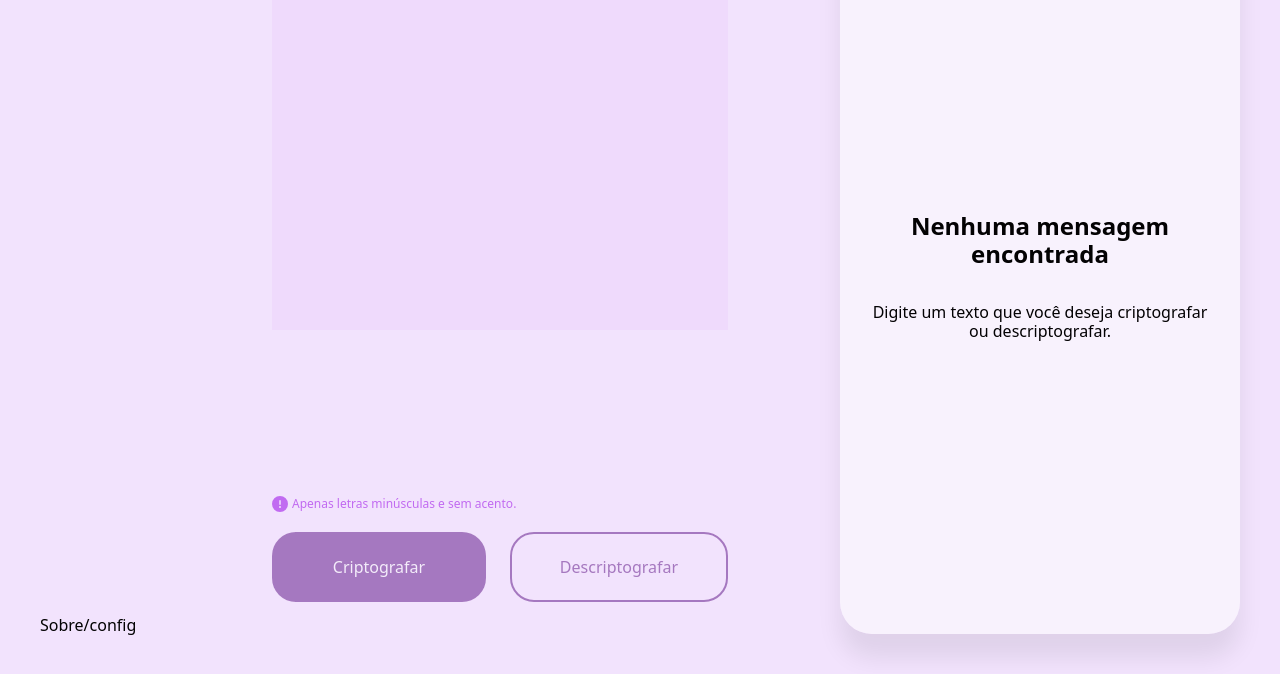
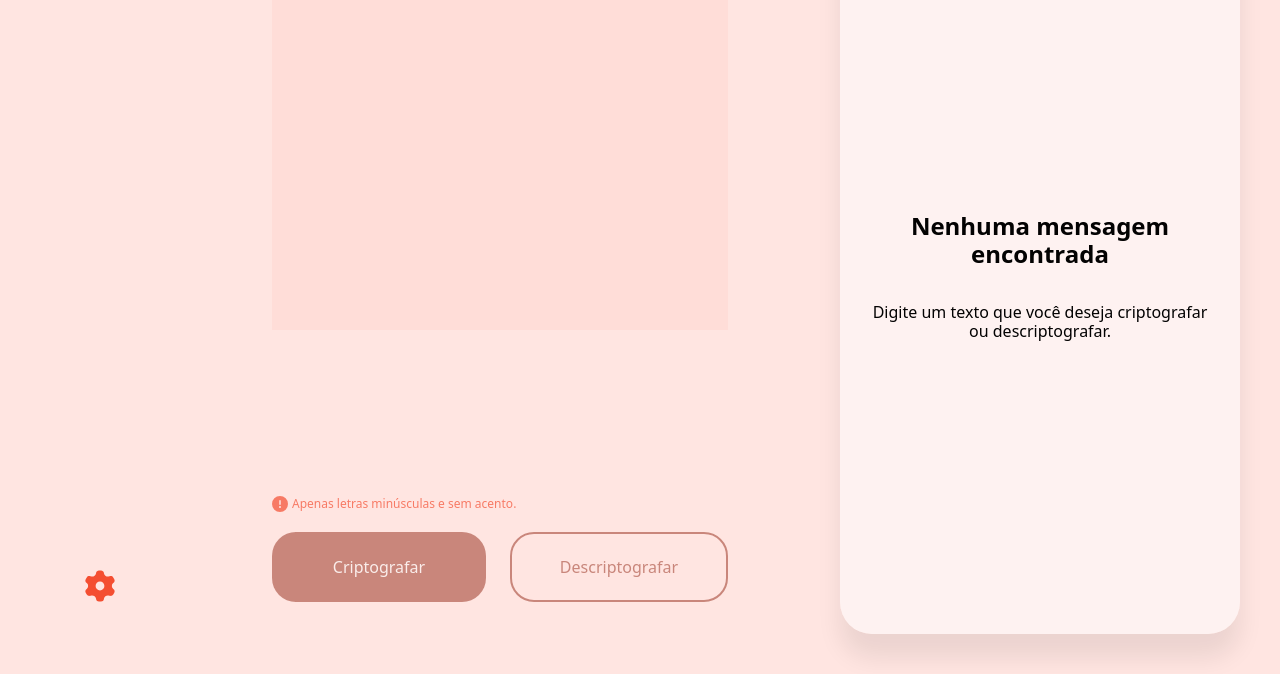
Before and after one commit to ahzorek/decodificador, a plain HTML site: page index.html in a window 1280 px wide. Shown: the part 126-800 px from the top of the page. Drawn offline with Linux system fonts and the light colour scheme.

Commit message:
inicializando modos claro/escuro e cores

```diff
--- a/index.html
+++ b/index.html
@@ -1,5 +1,5 @@
 <!DOCTYPE html>
-<html lang="pt-br" class="light purple">
+<html lang="pt-br" class="light red">
   <head>
     <meta charset="UTF-8" />
     <meta name="viewport" content="width=device-width, initial-scale=1.0" />
@@ -83,7 +83,7 @@
   </head>
   <body>
     <header>
-      <h1 class="title">Decodificador de Texto</h1>
+      <h1 class="sr-only">Decodificador de Texto</h1>
       <div class="logo">
         <svg viewBox="0 0 24 24" fill="none" xmlns="http://www.w3.org/2000/svg">
           <g id="SVGRepo_bgCarrier" stroke-width="0"></g>
@@ -153,6 +153,22 @@
         </div>
       </div>
     </main>
-    <footer>Sobre/config</footer>
+    <footer>
+      <svg viewBox="0 0 24 24" fill="none" xmlns="http://www.w3.org/2000/svg">
+        <g id="SVGRepo_bgCarrier" stroke-width="0"></g>
+        <g
+          id="SVGRepo_tracerCarrier"
+          stroke-linecap="round"
+          stroke-linejoin="round"
+        ></g>
+        <g id="SVGRepo_iconCarrier">
+          <path
+            fill-rule="evenodd"
+            clip-rule="evenodd"
+            d="M12.7848 0.449982C13.8239 0.449982 14.7167 1.16546 14.9122 2.15495L14.9991 2.59495C15.3408 4.32442 17.1859 5.35722 18.9016 4.7794L19.3383 4.63233C20.3199 4.30175 21.4054 4.69358 21.9249 5.56605L22.7097 6.88386C23.2293 7.75636 23.0365 8.86366 22.2504 9.52253L21.9008 9.81555C20.5267 10.9672 20.5267 13.0328 21.9008 14.1844L22.2504 14.4774C23.0365 15.1363 23.2293 16.2436 22.7097 17.1161L21.925 18.4339C21.4054 19.3064 20.3199 19.6982 19.3382 19.3676L18.9017 19.2205C17.1859 18.6426 15.3408 19.6754 14.9991 21.405L14.9122 21.845C14.7167 22.8345 13.8239 23.55 12.7848 23.55H11.2152C10.1761 23.55 9.28331 22.8345 9.08781 21.8451L9.00082 21.4048C8.65909 19.6754 6.81395 18.6426 5.09822 19.2205L4.66179 19.3675C3.68016 19.6982 2.59465 19.3063 2.07505 18.4338L1.2903 17.1161C0.770719 16.2436 0.963446 15.1363 1.74956 14.4774L2.09922 14.1844C3.47324 13.0327 3.47324 10.9672 2.09922 9.8156L1.74956 9.52254C0.963446 8.86366 0.77072 7.75638 1.2903 6.8839L2.07508 5.56608C2.59466 4.69359 3.68014 4.30176 4.66176 4.63236L5.09831 4.77939C6.81401 5.35722 8.65909 4.32449 9.00082 2.59506L9.0878 2.15487C9.28331 1.16542 10.176 0.449982 11.2152 0.449982H12.7848ZM12 15.3C13.8225 15.3 15.3 13.8225 15.3 12C15.3 10.1774 13.8225 8.69998 12 8.69998C10.1774 8.69998 8.69997 10.1774 8.69997 12C8.69997 13.8225 10.1774 15.3 12 15.3Z"
+          ></path>
+        </g>
+      </svg>
+    </footer>
   </body>
 </html>
--- a/scripts/app.js
+++ b/scripts/app.js
@@ -133,7 +133,8 @@ function addWarning() {
   }, 850)
 }
 
-//if char is uppercase return true
 function charNotAllowed(char) {
   return (char >= "à" && char <= "ÿ") || (char >= "À" && char <= "ß")
 }
+
+// funcionalidade definir tema de cores e modo escuro ou claro
--- a/styles/main.css
+++ b/styles/main.css
@@ -1,5 +1,6 @@
 @import "./colors.css";
 @import "./animations.css";
+@import "./themes.css";
 
 * {
   font-family: system-ui, -apple-system, BlinkMacSystemFont, "Segoe UI", Roboto,
@@ -25,9 +26,6 @@ body {
     .logo > svg {
       width: 4rem;
       fill: var(--primary);
-    }
-    .title {
-      display: none;
     }
   }
 
@@ -125,13 +123,6 @@ body {
       }
     }
   }
-
-  footer {
-    grid-column: 1/2;
-    display: flex;
-    flex-direction: column;
-    justify-content: flex-end;
-  }
 }
 
 .button {
@@ -156,3 +147,14 @@ body {
   border: 2px solid var(--primary);
   color: var(--primary);
 }
+
+.sr-only {
+  clip: rect(1px, 1px, 1px, 1px);
+  clip-path: inset(50%);
+  height: 1px;
+  overflow: hidden;
+  position: absolute;
+  white-space: nowrap;
+  width: 1px;
+  margin: -1px;
+}
--- /dev/null
+++ b/styles/themes.css
@@ -0,0 +1,12 @@
+footer {
+  grid-column: 1/2;
+  display: flex;
+  flex-direction: column;
+  justify-content: flex-end;
+  align-items: center;
+  padding-block-end: 2rem;
+}
+footer > svg {
+  width: 2rem;
+  fill: var(--primary);
+}
```
